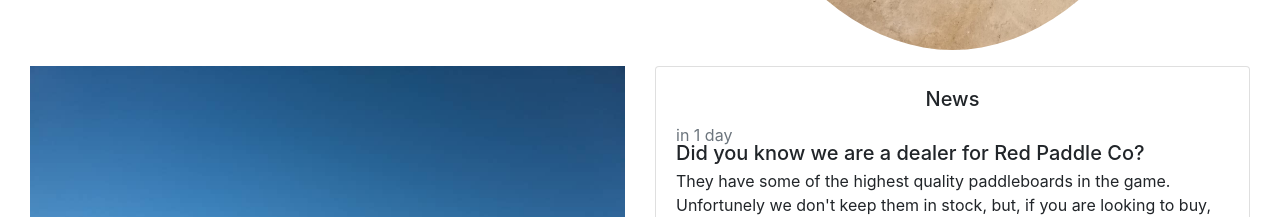
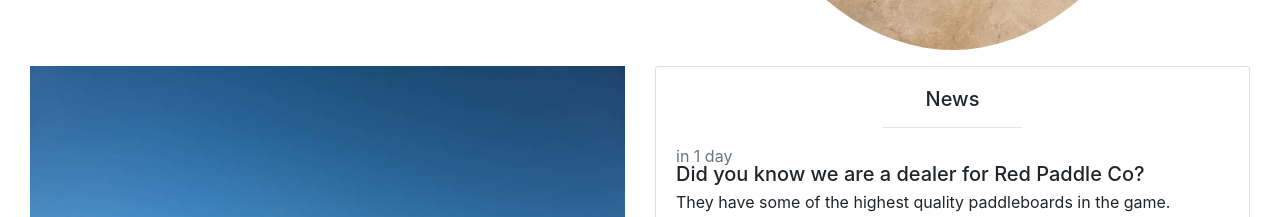
Before and after one commit to j-poneil/desert-rock-sports, a React (Create React App) app: page / in a window 1280 px wide. Shown: the part 1720-1937 px from the top of the page. Built offline with nearby package versions, Linux system fonts and the light colour scheme; a web font is replaced by a local one.

Commit message:
added horizontal rule and styled. Looks nice.

```diff
--- a/src/components/sub/News.js
+++ b/src/components/sub/News.js
@@ -39,6 +39,7 @@ export default function News(){
         <Card>
             <Card.Body>
                 <Card.Title className="text-center">News</Card.Title>
+                <hr style={{width: '25%'}}/>
                 { newsReal }
             </Card.Body>
         </Card>
```
